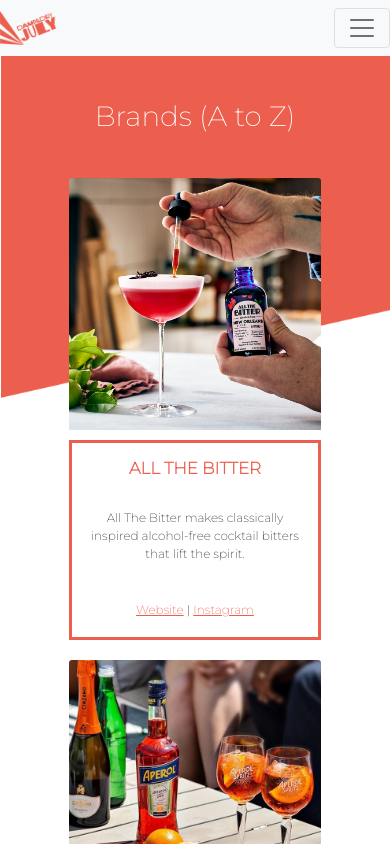
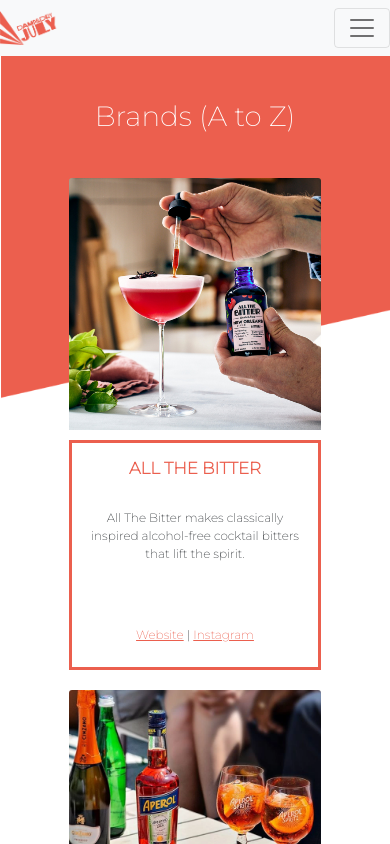
Before and after one commit to mfflynnnn/damp-and-dry, a React (Create React App) app: page /brands in a window 390 px wide. Shown: the top 844 px of the page. Built offline with nearby package versions, Linux system fonts and the light colour scheme.

Commit message:
Updated Brands.css to fit more content
Expanded card size, including in media query

```diff
--- a/src/Brands.css
+++ b/src/Brands.css
@@ -59,7 +59,7 @@
 .brands .card-body {
   border: 3px solid #eb5f4e;
   background: white;
-  height: 200px;
+  height: 230px;
 }
 
 .brands .row-1 {
@@ -67,7 +67,7 @@
 }
 
 .brands .row-2 {
-  height: 75px;
+  height: 100px;
 }
 
 .brands .card-container {
@@ -98,7 +98,7 @@
   }
 
   .row-2 {
-    height: 150px;
+    height: 170px;
   }
 
   .row-3 {
```
